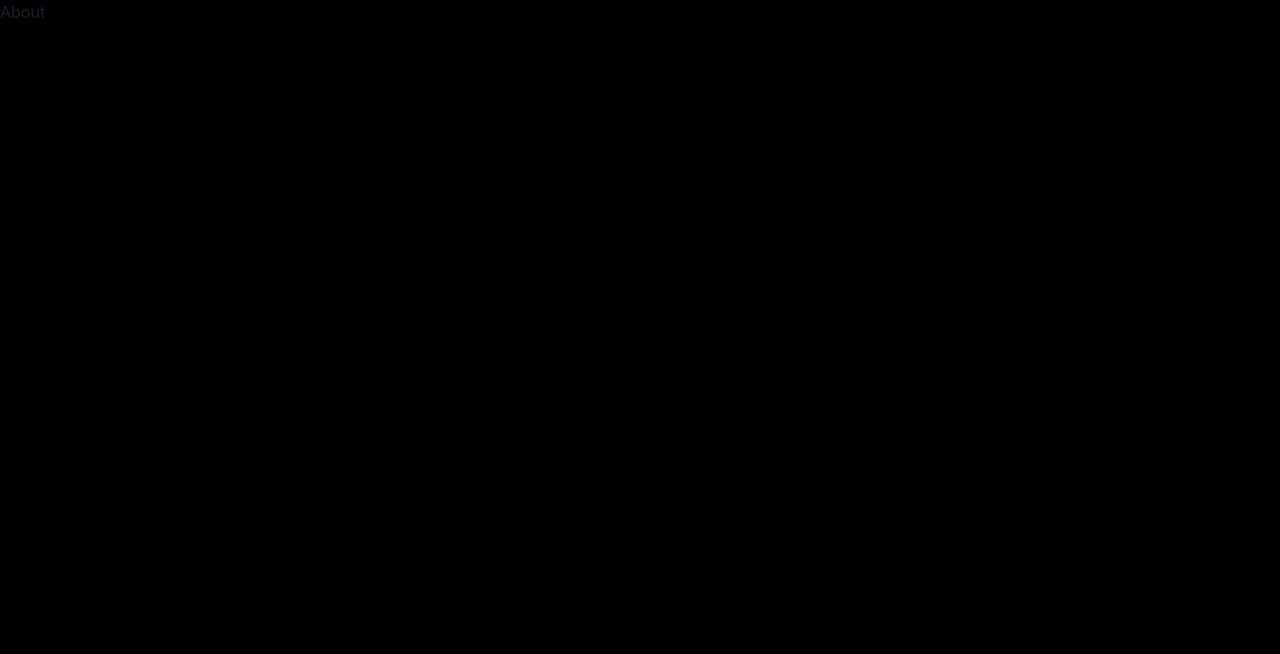
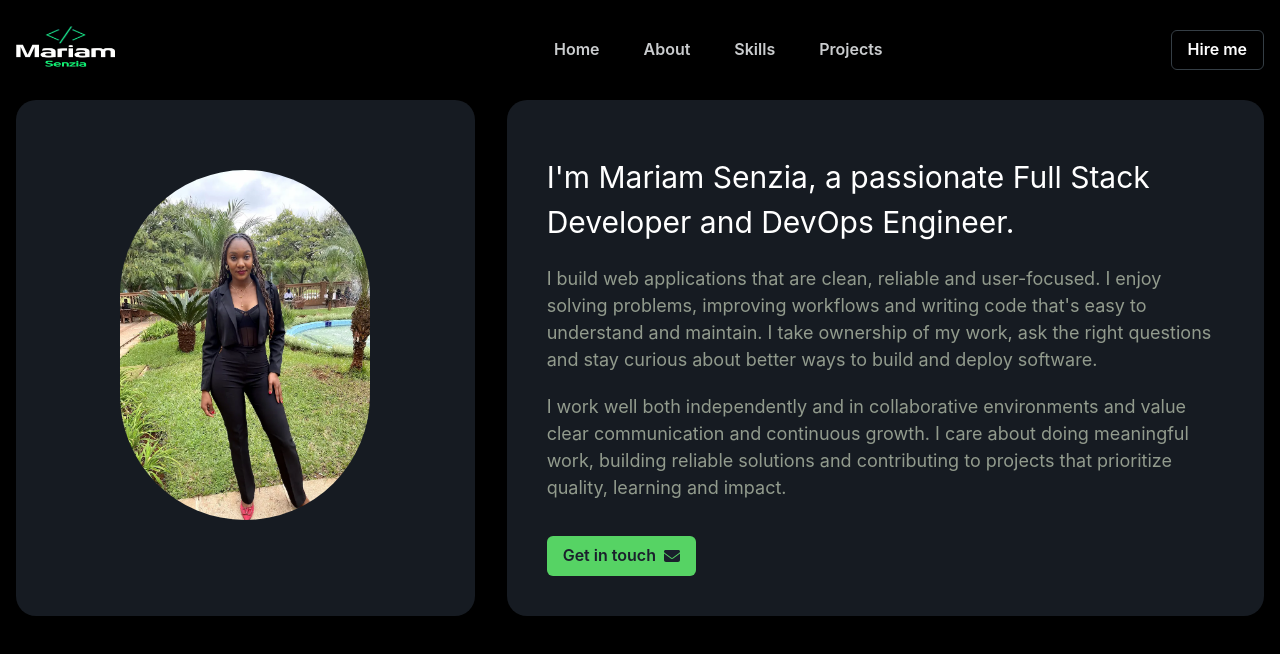
Before and after one commit to Mariam-Senzia/developer-portfolio, a React (Vite) app: page /about in a window 1280 px wide. Shown: the top 654 px of the page. Built offline with nearby package versions, Linux system fonts and the light colour scheme.

Commit message:
Updated the hero section on the about page

```diff
--- /dev/null
+++ b/src/components/about/AboutHero.tsx
@@ -0,0 +1,32 @@
+import { Box, Button, Container, Image, Text } from "@chakra-ui/react";
+import {FaEnvelope} from "react-icons/fa6";
+
+const AboutHero = () => {
+    return (
+    <>
+    <Container maxW="container.xl">
+        <Box display='flex' gap="8" mt="100px">
+            <Box backgroundColor='#161b22' textAlign="center" p="10"  flex="1" borderRadius="20px">
+                <Image src="images/my-image.webp" alt="my-image" height="350px" width="250px" borderRadius="200px" mx="auto" mt="30px"/>
+            </Box>
+
+            <Box display="flex" flexDirection="column" flex="2" gap="8" overflow="hidden">
+                <Box backgroundColor='#161b22' borderRadius="20px" p="10">
+                    <Text color="white" mt="15px" fontSize="3xl">I'm Mariam Senzia, a passionate Full Stack Developer and DevOps Engineer.</Text>
+                    <Text color="#929b8d" fontSize="lg" mt="20px">I build web applications that are clean, reliable and user-focused. I enjoy solving problems, improving workflows and writing code that&apos;s easy to understand and maintain. I take ownership of my work, ask the right questions and stay curious about better ways to build and deploy software.
+                    </Text>
+                    <Text color="#929b8d" fontSize="lg" mt="20px">
+                        I work well both independently and in collaborative environments and value clear communication and continuous growth. I care about doing meaningful work, building reliable solutions and contributing to projects that prioritize quality, learning and impact.
+                    </Text>
+                    <Button as="a" href="docs/Mariam Senzia Resume.pdf" download rightIcon={<FaEnvelope />} mt="35px" bgColor="#56d364" _hover={{backgroundColor:"#1D8678"}}>
+                        Get in touch
+                    </Button>
+                </Box>
+            </Box>
+        </Box>
+    </Container>
+    </>
+  );
+};
+
+export default AboutHero;
--- a/src/pages/About.tsx
+++ b/src/pages/About.tsx
@@ -1,5 +1,13 @@
+import AboutHero from "../components/about/AboutHero";
+import Navbar from "../components/home/Navbar";
+
 const About = () => {
-  return <div>About</div>;
+  return (
+  <>
+    <Navbar />
+    <AboutHero />
+  </>
+  );
 };
 
 export default About;
```
